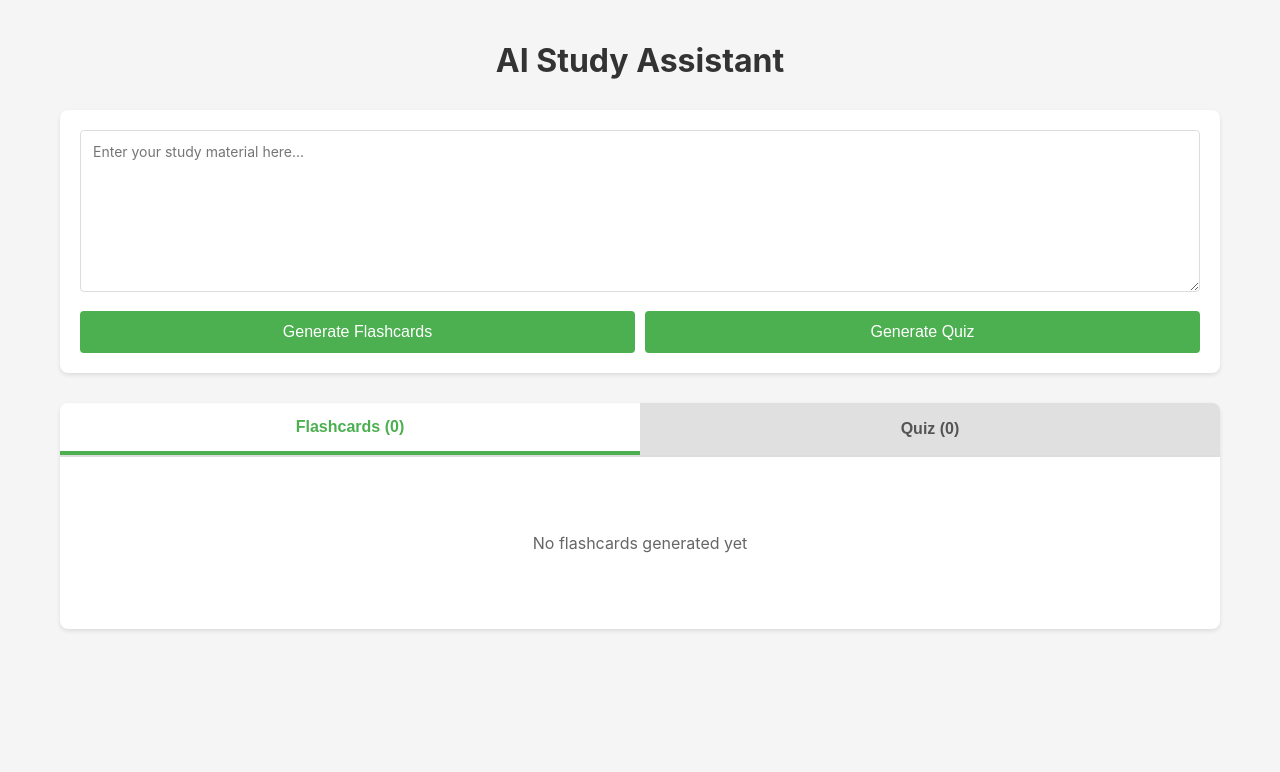
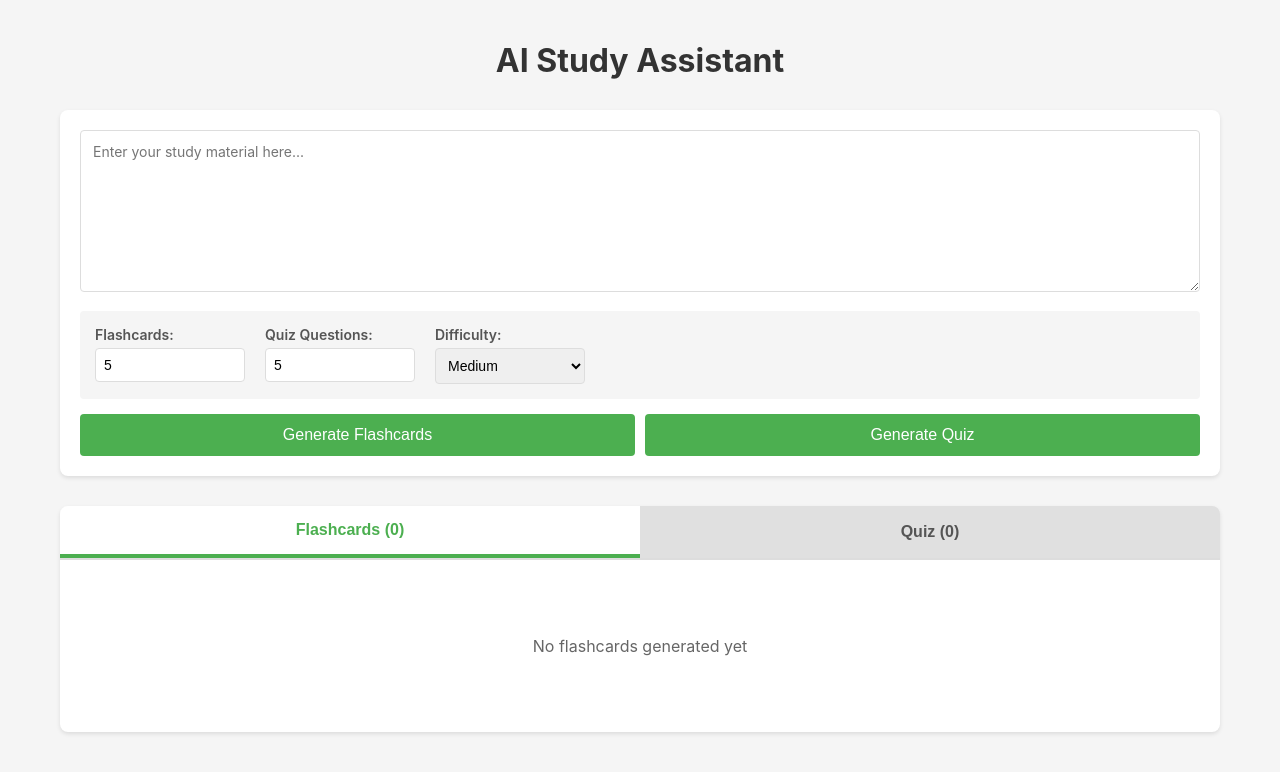
Before and after one commit to haoshe/ai-study-tutor-portfolio, a React (Create React App) app in the folder frontend/: page / in a window 1280 px wide. Shown: the top 772 px of the page. Built offline with nearby package versions, Linux system fonts and the light colour scheme.

Commit message:
Added Score to quiz; added ability to change the number of flashcards and quiz questions created (max 20 for now); added reset button in the form of a small x beside Flashcard and Quiz

```diff
--- a/frontend/src/components/StudyAssistant.css
+++ b/frontend/src/components/StudyAssistant.css
@@ -203,3 +203,125 @@ button:disabled {
   margin-left: 8px;
   cursor: pointer;
 }
+
+.loading-container {
+  text-align: center;
+  padding: 60px 20px;
+}
+
+.spinner {
+  border: 4px solid #f3f3f3;
+  border-top: 4px solid #4CAF50;
+  border-radius: 50%;
+  width: 50px;
+  height: 50px;
+  animation: spin 1s linear infinite;
+  margin: 0 auto 20px;
+}
+
+@keyframes spin {
+  0% { transform: rotate(0deg); }
+  100% { transform: rotate(360deg); }
+}
+
+.loading-container p {
+  color: #666;
+  font-size: 16px;
+}
+
+/* Settings Section */
+.settings-section {
+  display: flex;
+  gap: 20px;
+  margin: 15px 0;
+  padding: 15px;
+  background-color: #f5f5f5;
+  border-radius: 4px;
+  flex-wrap: wrap;
+}
+
+.setting-group {
+  display: flex;
+  flex-direction: column;
+  gap: 5px;
+}
+
+.setting-group label {
+  font-size: 14px;
+  font-weight: 600;
+  color: #555;
+}
+
+.setting-group input[type="number"],
+.setting-group select {
+  padding: 8px;
+  border: 1px solid #ddd;
+  border-radius: 4px;
+  font-size: 14px;
+  width: 150px;
+}
+
+.setting-group input[type="number"]:focus,
+.setting-group select:focus {
+  outline: none;
+  border-color: #4CAF50;
+}
+
+/* Reset Button in Tabs */
+.reset-btn-small {
+  background-color: #f44336;
+  color: white;
+  border: none;
+  border-radius: 50%;
+  width: 24px;
+  height: 24px;
+  font-size: 18px;
+  line-height: 1;
+  cursor: pointer;
+  margin-left: 10px;
+  padding: 0;
+  display: inline-flex;
+  align-items: center;
+  justify-content: center;
+  transition: background-color 0.3s;
+}
+
+.reset-btn-small:hover {
+  background-color: #d32f2f;
+}
+
+/* Score Display */
+.score-display {
+  background: linear-gradient(135deg, #667eea 0%, #764ba2 100%);
+  color: white;
+  padding: 20px;
+  border-radius: 8px;
+  margin-bottom: 20px;
+  text-align: center;
+}
+
+.score-display h2 {
+  margin: 0 0 15px 0;
+  font-size: 28px;
+}
+
+.score-bar {
+  width: 100%;
+  height: 30px;
+  background-color: rgba(255, 255, 255, 0.3);
+  border-radius: 15px;
+  overflow: hidden;
+  margin-bottom: 10px;
+}
+
+.score-fill {
+  height: 100%;
+  transition: width 0.5s ease, background-color 0.5s ease;
+  border-radius: 15px;
+}
+
+.score-percentage {
+  font-size: 20px;
+  font-weight: bold;
+  margin: 10px 0 0 0;
+}
--- a/frontend/src/components/StudyAssistant.jsx
+++ b/frontend/src/components/StudyAssistant.jsx
@@ -12,13 +12,38 @@ function StudyAssistant() {
   const [activeTab, setActiveTab] = useState('flashcards');
   const [visibleAnswers, setVisibleAnswers] = useState({});
   const [userAnswers, setUserAnswers] = useState({});
-
+  const [loadingType, setLoadingType] = useState('');
+  const [flashcardCount, setFlashcardCount] = useState(5);
+  const [quizCount, setQuizCount] = useState(5);
+  const [difficulty, setDifficulty] = useState('MEDIUM');
 
   const toggleAnswer = (index) => {
     setVisibleAnswers(prev => ({
       ...prev,
       [index]: !prev[index]
     }));
+  };
+
+  const calculateScore = () => {
+    let correct = 0;
+    quizzes.forEach((question, index) => {
+      if (userAnswers[index] === question.options[question.correctAnswer]) {
+        correct++;
+      }
+    });
+    return correct;
+  };
+
+  const resetFlashcards = () => {
+    setFlashcards([]);
+    setVisibleAnswers({});
+    setError('');
+  };
+
+  const resetQuiz = () => {
+    setQuizzes([]);
+    setUserAnswers({});
+    setError('');
   };
 
   // Generate Flashcards
@@ -29,7 +54,9 @@ function StudyAssistant() {
     }
 
     setLoading(true);
+    setLoadingType('flashcards');
     setError('');
+    setVisibleAnswers({});
 
     try {
       const response = await fetch(`${API_BASE_URL}/api/flashcards/generate`, {
@@ -39,21 +66,23 @@ function StudyAssistant() {
         },
         body: JSON.stringify({
           studyMaterial: studyMaterial,
-          count: 5
+          count: flashcardCount
         })
       });
 
       if (!response.ok) {
-        throw new Error('Failed to generate flashcards');
+        throw new Error('Flashcards failed to generate');
       }
 
       const data = await response.json();
       setFlashcards(data);
       setError('');
     } catch (err) {
-      setError('Error: ' + err.message);
+      setError(err.message);
+      setFlashcards([]);
     } finally {
       setLoading(false);
+      setLoadingType('');
     }
   };
 
@@ -72,7 +101,9 @@ function StudyAssistant() {
     }
 
     setLoading(true);
+    setLoadingType('quiz');
     setError('');
+    setUserAnswers({});
 
     try {
       const response = await fetch(`${API_BASE_URL}/api/quiz/generate`, {
@@ -82,22 +113,24 @@ function StudyAssistant() {
         },
         body: JSON.stringify({
           studyMaterial: studyMaterial,
-          questionCount: 5,
-          difficulty: 'MEDIUM'
+          count: quizCount,
+          difficulty: difficulty
         })
       });
 
       if (!response.ok) {
-        throw new Error('Failed to generate quiz');
+        throw new Error('Quiz failed to generate');
       }
 
       const data = await response.json();
       setQuizzes(data);
       setError('');
     } catch (err) {
-      setError('Error: ' + err.message);
+      setError(err.message);
+      setQuizzes([]);
     } finally {
       setLoading(false);
+      setLoadingType('');
     }
   };
 
@@ -114,12 +147,52 @@ function StudyAssistant() {
           rows={8}
         />
 
+        {/* Settings */}
+        <div className="settings-section">
+          <div className="setting-group">
+            <label htmlFor="flashcard-count">Flashcards:</label>
+            <input
+              id="flashcard-count"
+              type="number"
+              min="1"
+              max="20"
+              value={flashcardCount}
+              onChange={(e) => setFlashcardCount(Math.min(20, Math.max(1, parseInt(e.target.value) || 1)))}
+            />
+          </div>
+
+          <div className="setting-group">
+            <label htmlFor="quiz-count">Quiz Questions:</label>
+            <input
+              id="quiz-count"
+              type="number"
+              min="1"
+              max="20"
+              value={quizCount}
+              onChange={(e) => setQuizCount(Math.min(20, Math.max(1, parseInt(e.target.value) || 1)))}
+            />
+          </div>
+
+          <div className="setting-group">
+            <label htmlFor="difficulty">Difficulty:</label>
+            <select
+              id="difficulty"
+              value={difficulty}
+              onChange={(e) => setDifficulty(e.target.value)}
+            >
+              <option value="EASY">Easy</option>
+              <option value="MEDIUM">Medium</option>
+              <option value="HARD">Hard</option>
+            </select>
+          </div>
+        </div>
+
         <div className="button-group">
           <button onClick={generateFlashcards} disabled={loading}>
-            {loading && activeTab === 'flashcards' ? 'Generating...' : 'Generate Flashcards'}
+            {loading && loadingType === 'flashcards' ? 'Generating...' : 'Generate Flashcards'}
           </button>
           <button onClick={generateQuiz} disabled={loading}>
-            {loading && activeTab === 'quiz' ? 'Generating...' : 'Generate Quiz'}
+            {loading && loadingType === 'quiz' ? 'Generating...' : 'Generate Quiz'}
           </button>
         </div>
 
@@ -134,20 +207,49 @@ function StudyAssistant() {
             onClick={() => setActiveTab('flashcards')}
           >
             Flashcards ({flashcards.length})
+            {flashcards.length > 0 && (
+              <button
+                className="reset-btn-small"
+                onClick={(e) => {
+                  e.stopPropagation();
+                  resetFlashcards();
+                }}
+              >
+                ×
+              </button>
+            )}
           </button>
           <button
             className={activeTab === 'quiz' ? 'active' : ''}
             onClick={() => setActiveTab('quiz')}
           >
             Quiz ({quizzes.length})
+            {quizzes.length > 0 && (
+              <button
+                className="reset-btn-small"
+                onClick={(e) => {
+                  e.stopPropagation();
+                  resetQuiz();
+                }}
+              >
+                ×
+              </button>
+            )}
           </button>
         </div>
 
         {/* Flashcards Display */}
         {activeTab === 'flashcards' && (
           <div className="flashcards-container">
-            {flashcards.length === 0 ? (
-              <p className="no-results">No flashcards generated yet</p>
+            {loading && loadingType === 'flashcards' ? (
+              <div className="loading-container">
+                <div className="spinner"></div>
+                <p>Generating flashcards...</p>
+              </div>
+            ) : flashcards.length === 0 ? (
+              <p className="no-results">
+                {error && loadingType === 'flashcards' ? error : 'No flashcards generated yet'}
+              </p>
             ) : (
               flashcards.map((card, index) => (
                 <div key={index} className="flashcard">
@@ -174,10 +276,35 @@ function StudyAssistant() {
         {/* Quiz Display */}
         {activeTab === 'quiz' && (
           <div className="quiz-container">
-              {quizzes.length === 0 ? (
-                <p className="no-results">No quiz generated yet</p>
+            {loading && loadingType === 'quiz' ? (
+              <div className="loading-container">
+                <div className="spinner"></div>
+                <p>Generating quiz...</p>
+              </div>
+            ) : quizzes.length === 0 ? (
+              <p className="no-results">
+                {error && loadingType === 'quiz' ? error : 'No quiz generated yet'}
+              </p>
             ) : (
-                quizzes.map((question, index) => (
+              <>
+                {/* Score Display */}
+                <div className="score-display">
+                  <h2>Score: {calculateScore()} / {quizzes.length}</h2>
+                  <div className="score-bar">
+                    <div
+                      className="score-fill"
+                      style={{
+                        width: `${(calculateScore() / quizzes.length) * 100}%`,
+                        backgroundColor: (calculateScore() / quizzes.length) >= 0.7 ? '#4CAF50' : (calculateScore() / quizzes.length) >= 0.5 ? '#FF9800' : '#f44336'
+                      }}
+                    ></div>
+                  </div>
+                  <p className="score-percentage">
+                    {Math.round((calculateScore() / quizzes.length) * 100)}%
+                  </p>
+                </div>
+
+                {quizzes.map((question, index) => (
                   <div key={index} className="quiz-question">
                     <h3>Question {index + 1}</h3>
                     <p className="question-text">{question.question}</p>
@@ -224,7 +351,8 @@ function StudyAssistant() {
                       })}
                     </div>
                   </div>
-                ))
+                ))}
+              </>
             )}
           </div>
         )}
```
Lines whose indentation alone changed are shown as unchanged.
